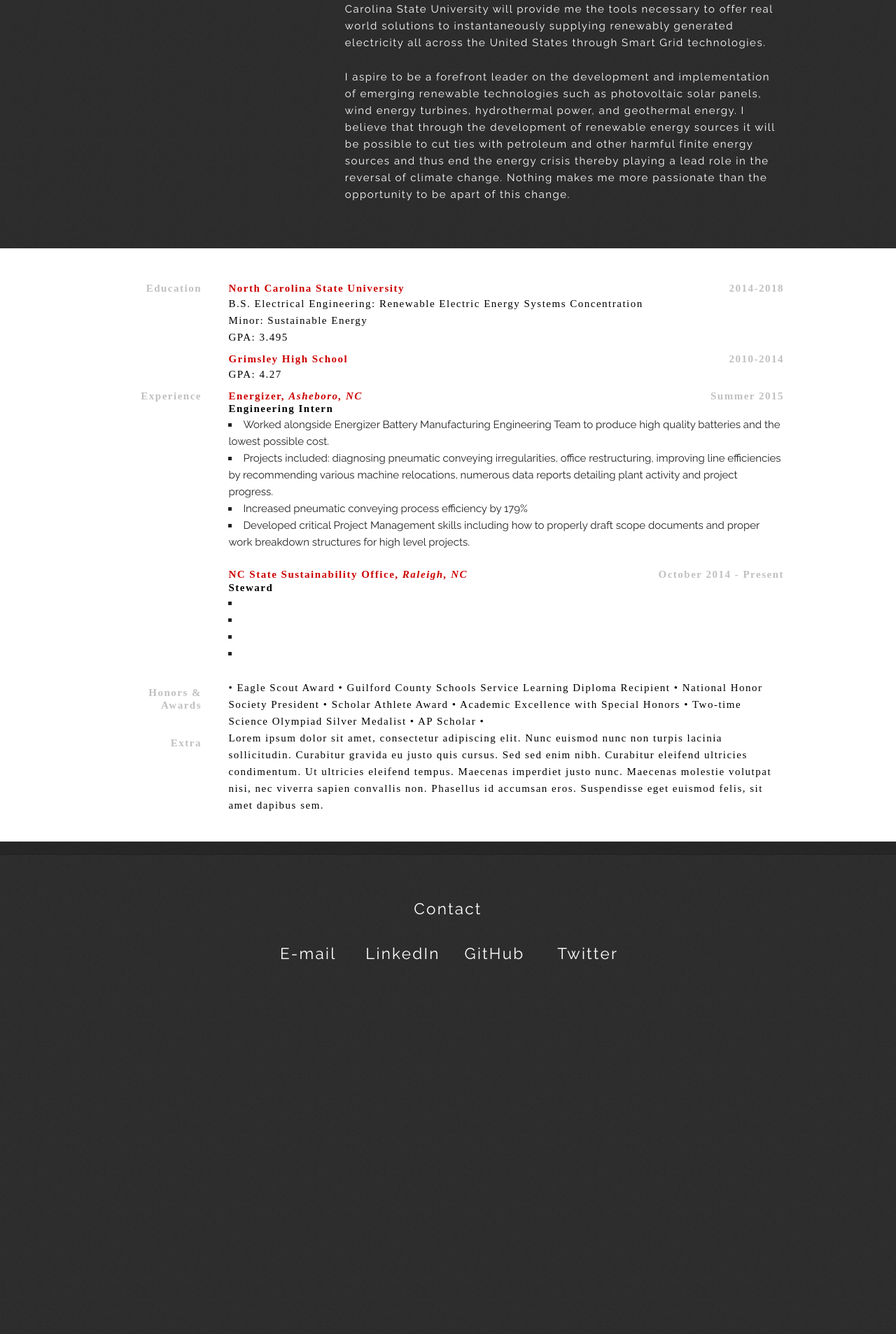
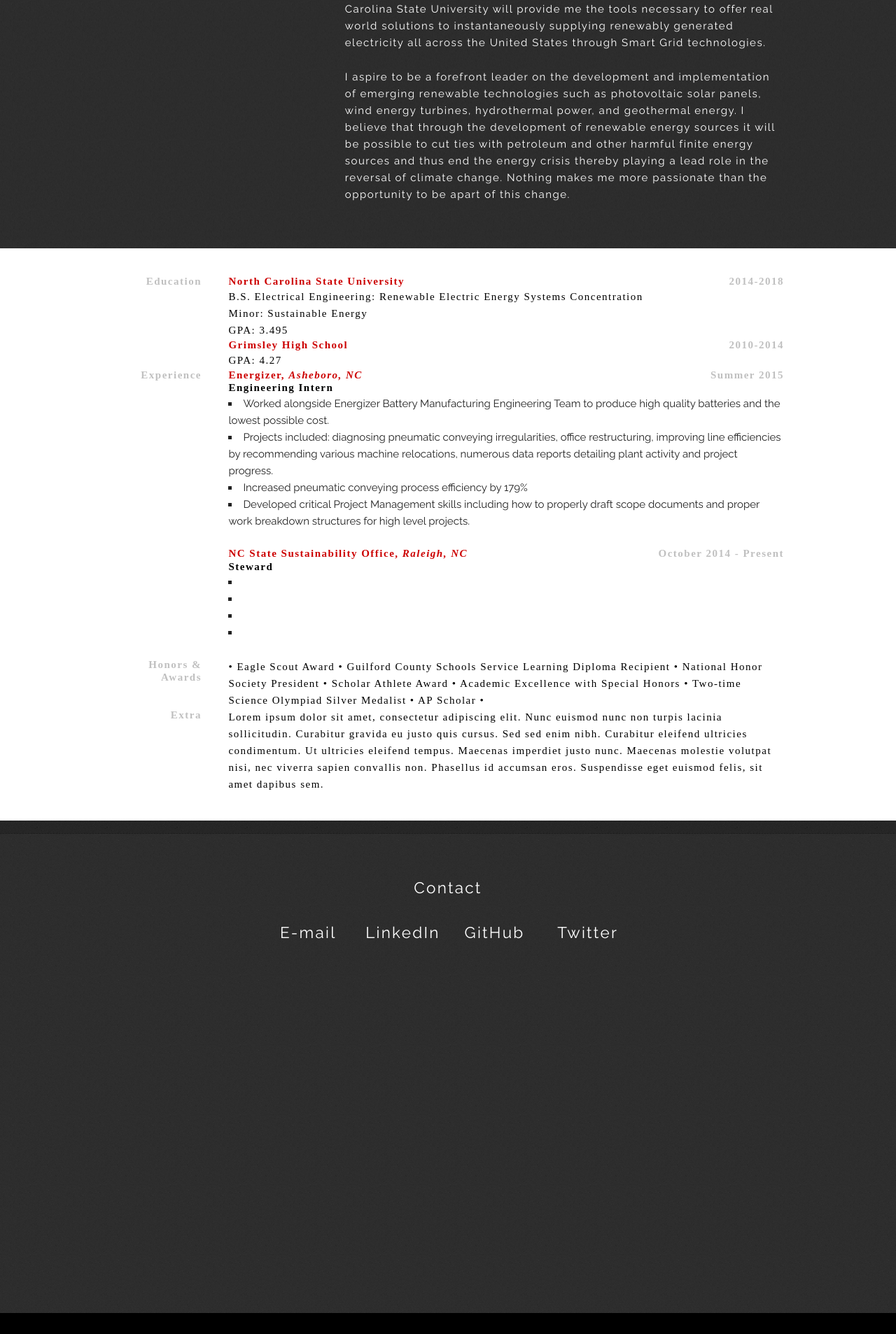
Before and after one commit to jacksoncwilliams/jackson-erin, a Jekyll site: the page built from simpleindex.html, in a window 1280 px wide. Shown: the part 1976-3883 px from the top of the page at 70% size. Built offline with Jekyll 4.4.1, drawn with Linux system fonts in a browser that asks for light colours; nearby versions of some CDN libraries; some web fonts are replaced; after the commit the page ends 3853 px from its top, so only the background shows below that.

Commit message:
Update simple.css

```diff
--- a/css/simple.css
+++ b/css/simple.css
@@ -189,7 +189,7 @@ body {
       letter-spacing: 0.1em;
       text-align: right;
       margin-left: 0;
-      margin-top: 1rem;
+      margin-top: 0;
    }
    .date {
       float: right;
@@ -220,7 +220,7 @@ body {
    font-weight: bold;
    letter-spacing: 0.1em;
    padding: 0;
-   margin-top: 1rem;
+   margin-top: 0;
    margin-bottom: 0;
 }
 
```
